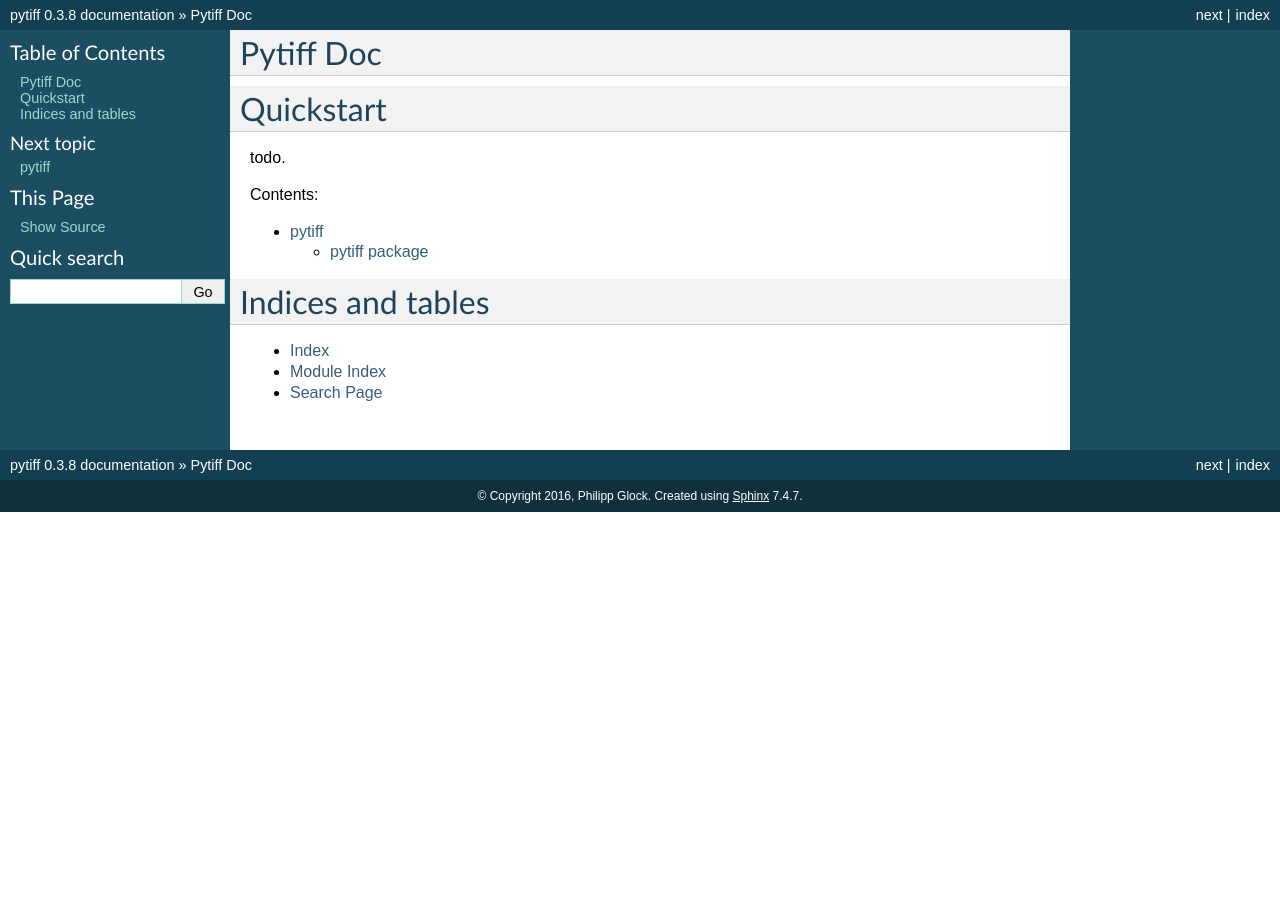
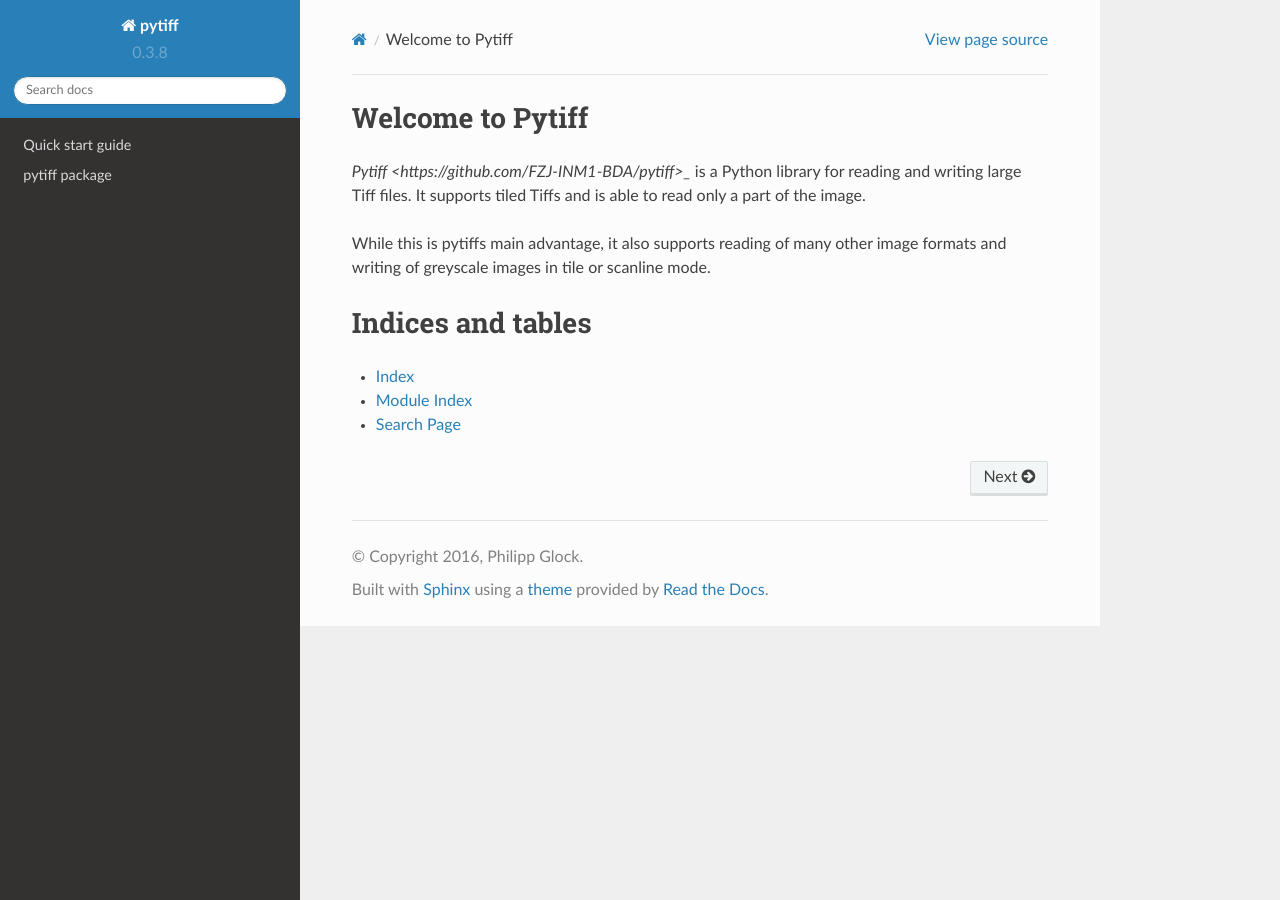
Before and after one commit to FZJ-INM1-BDA/pytiff, a Sphinx documentation site: the page built from doc/source/index.rst, in a window 1280 px wide. Built offline with Sphinx 7.4.7 and the Read the Docs theme 2.0.0, drawn with Linux system fonts in a browser that asks for light colours; pages that are not in the unit, such as notebooks, are missing from menus.

Commit message:
working doc

```diff
--- a/doc/source/conf.py
+++ b/doc/source/conf.py
@@ -122,7 +122,7 @@
 # The theme to use for HTML and HTML Help pages.  See the documentation for
 # a list of builtin themes.
 #
-html_theme = 'default'
+html_theme = 'sphinx_rtd_theme'
 
 # Theme options are theme-specific and customize the look and feel of a theme
 # further.  For a list of options available for each theme, see the
--- a/doc/source/index.rst
+++ b/doc/source/index.rst
@@ -1,17 +1,18 @@
-Pytiff Doc
+Welcome to Pytiff
 ==========
 
-Quickstart
-==========
+`Pytiff <https://github.com/FZJ-INM1-BDA/pytiff>_` is a Python library for reading and writing large Tiff files.
+It supports tiled Tiffs and is able to read only a part of the image.
 
-todo.
-
-Contents:
+While this is pytiffs main advantage, it also supports reading of many other image formats and
+writing of greyscale images in tile or scanline mode.
 
 .. toctree::
    :maxdepth: 2
+   :hidden:
 
-   modules
+   quickstart
+   pytiff
 
 Indices and tables
 ==================
--- a/doc/source/pytiff.rst
+++ b/doc/source/pytiff.rst
@@ -1,12 +1,9 @@
 pytiff package
 ==============
 
-Subpackages
------------
-
 .. toctree::
 
-    pytiff.test
+    pytiff
 
 Module contents
 ---------------
```
Also changed, not shown: doc/source/quickstart.rst (added, +52 -0 lines), 1 other file.
